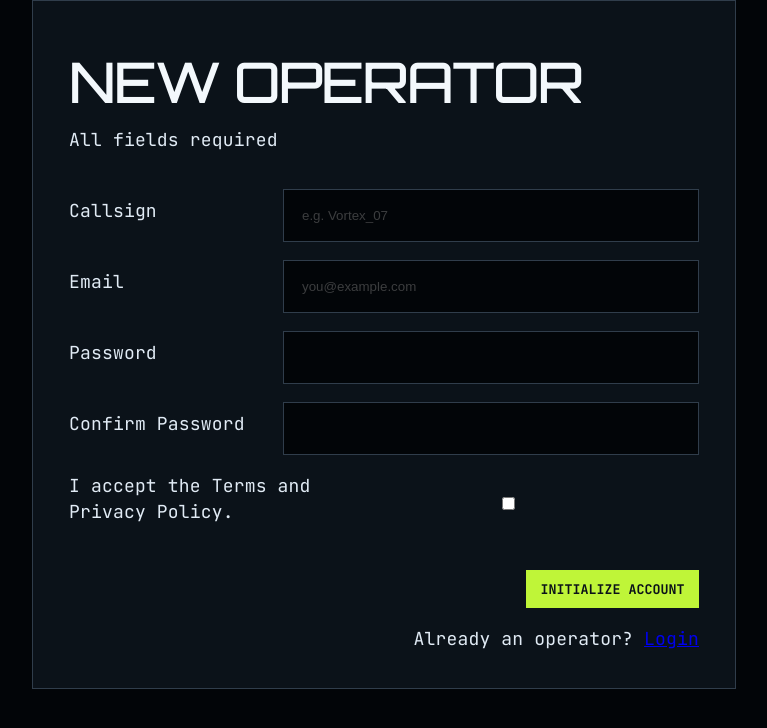
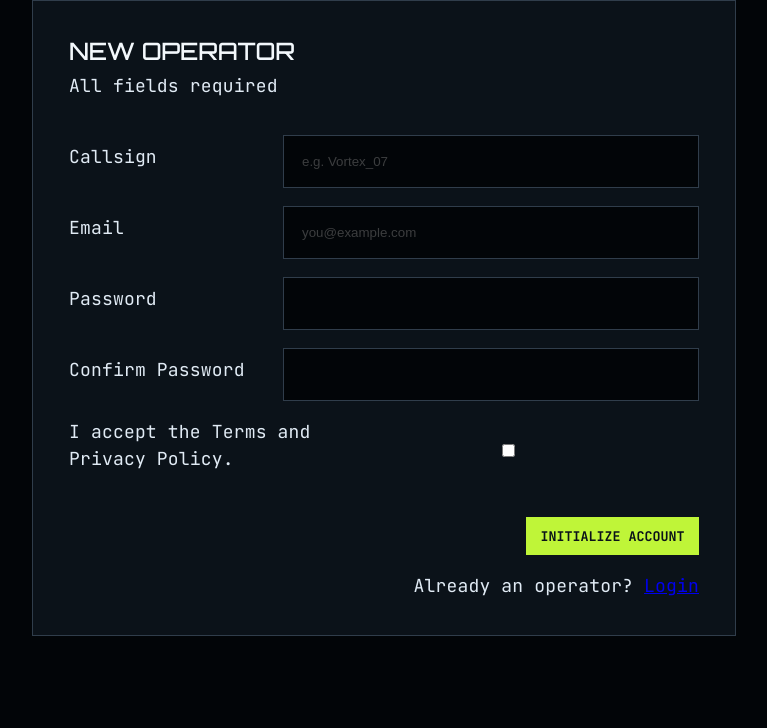
Before and after one commit to jkaps9/gamer-sign-up-form, a React (Vite) app: page / in a window 1280 px wide. Shown: the top 728 px of the page, without its empty margins (45-812 px from the left). Built offline with nearby package versions, Linux system fonts and the light colour scheme.

Commit message:
update header tag from h1 to h2 and simplify button class

```diff
--- a/src/components/Form.tsx
+++ b/src/components/Form.tsx
@@ -21,12 +21,12 @@ export default function AuthForm({
   return (
     <form onSubmit={onSubmit} className={formStyles.form}>
       <header className={formStyles.header}>
-        <h1>{title}</h1>
+        <h2>{title}</h2>
         <p>{description}</p>
       </header>
       <section className={formStyles.section}>{children}</section>
       <footer className={`${formStyles.footer}`}>
-        <button type="submit" className="btn btn--primary">
+        <button type="submit" className="btn">
           {submitText}
         </button>
         {footerContent && (
```
